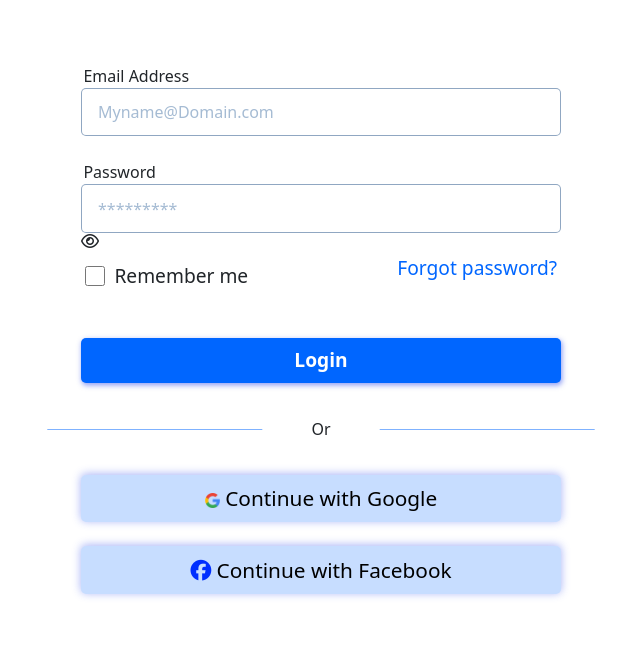
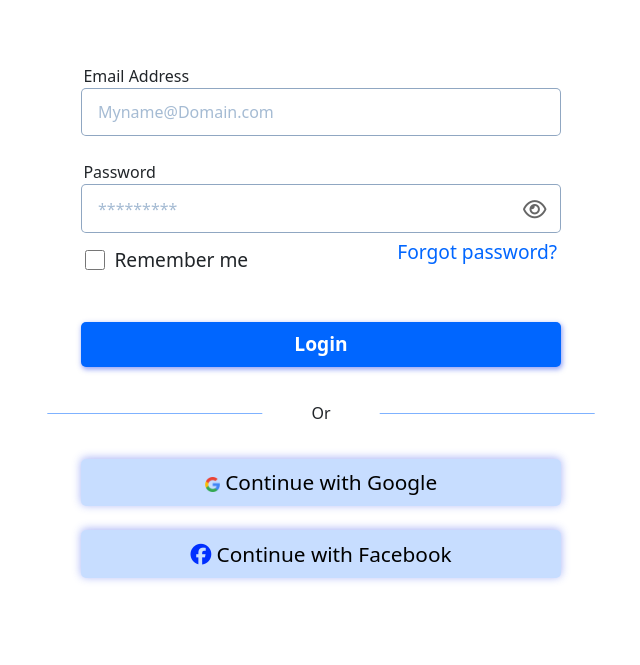
Before and after one commit to zuri-training/Favicon_gen-Team-68, a Django app: page /login/ in a window 1280 px wide. Shown: the part 183-848 px from the top of the page, without its empty margins (319-959 px from the left). Run offline with Django 4.2, Linux system fonts and the light colour scheme; some libraries are stand-ins or nearby versions.

Commit message:
* Added togglePassword Image

```diff
--- a/static/css/login.css
+++ b/static/css/login.css
@@ -45,7 +45,7 @@ header p small a {
   position: relative;
 }
 .field input {
-    position: relative;
+
   padding: 0.7em 1em;
   border-radius: 5px;
   border: .8px solid rgba(58, 99, 146, 0.562);
@@ -185,14 +185,15 @@ img.google {
   width: 15px;
   height: 15px;
 }
-.far .fa-eye
- i {
-text-decoration: none;
-    position: absolute;
-    right: 0;
-    top: 50%;
-    margin-top: -5em;
-    margin-left: -30px;
-    background-color: transparent;
+ .fa-eye{
+position: absolute;
+font-size: 1.3rem;
+top: 53%;
+right: 0;
+padding-right: .7em;
+  color: rgb(102, 102, 102);
 
 }
+@media screen, (min-width:200) and (max-width: 768) {
+
+}
--- a/templates/login.html
+++ b/templates/login.html
@@ -8,7 +8,7 @@
 <link rel="stylesheet" href="https://cdn.jsdelivr.net/npm/@fortawesome/fontawesome-free@5.15.4/css/fontawesome.min.css" integrity="sha384-jLKHWM3JRmfMU0A5x5AkjWkw/EYfGUAGagvnfryNV3F9VqM98XiIH7VBGVoxVSc7" crossorigin="anonymous">
 <link href="https://cdn.jsdelivr.net/npm/bootstrap@5.1.0/dist/css/bootstrap.min.css" rel="stylesheet" integrity="sha384-KyZXEAg3QhqLMpG8r+8fhAXLRk2vvoC2f3B09zVXn8CA5QIVfZOJ3BCsw2P0p/We" crossorigin="anonymous">
 <link rel="stylesheet" href="{% static 'css/login.css' %}">
-
+<script src="{% static 'js/login.js' %}"></script>
 
 {% endblock %}
 
```
Also changed, not shown: static/images/hide.png (added), static/images/show.png (added).
